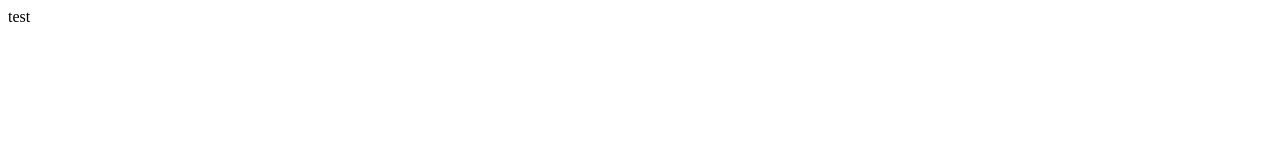
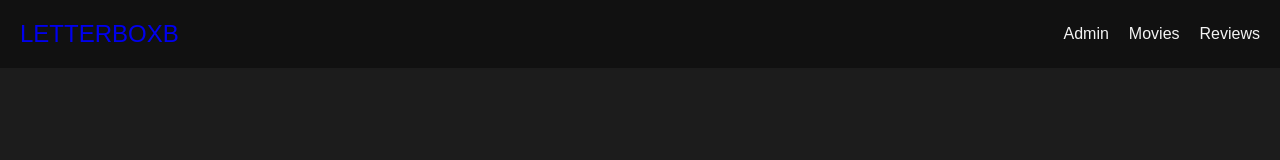
Before and after one commit to Belrayy/belrayy.github.io, a plain HTML site: page login/admin.html in a window 1280 px wide. Drawn offline with Linux system fonts and the light colour scheme; files whose address does not match are found by name.

Commit message:
login 12

```diff
--- a/login/admin.html
+++ b/login/admin.html
@@ -1,11 +1,36 @@
 <!DOCTYPE html>
 <html lang="en">
+
 <head>
     <meta charset="UTF-8">
     <meta name="viewport" content="width=device-width, initial-scale=1.0">
-    <title>Document</title>
+    <link rel="icon" href="../Pic/letterbox.ico" type="image/x-icon">
+    <link rel="stylesheet" href="../styles.css">
+    <title>LetterboxB</title>
 </head>
+
 <body>
-    test
+
+    <!-- header : pages and lang -->
+    <header>
+        <div class="navbar">
+            <div class="logo">
+                <span id="titre"><a href="../../index.html">LETTERBOXB</a></span>
+            </div>
+            <nav>
+                <ul>
+                    <li>Admin</li>
+                    <li><a href="../../HTML/movies.html" id="movie-text">Movies & shows</a></li>
+                    <li><a href="../../HTML/reviews.html" id="reviews-text">Reviews</a></li>
+                </ul>
+            </nav>
+        </div>
+    </header>
+
+
+
+    <script src="../script.js"></script>
+
 </body>
+
 </html>
--- a/script.js
+++ b/script.js
@@ -127,7 +127,7 @@ async function loadLatestMovies() {
 // Call the function to load and display the latest movies
 loadLatestMovies();
 
-document.addEventListener('DOMContentLoaded', function() {
+document.addEventListener('DOMContentLoaded', function () {
     function signin() {
         const username = document.getElementById('signInUsername').value;
         const password = document.getElementById('signInPassword').value;
@@ -174,18 +174,15 @@ document.addEventListener('DOMContentLoaded', function() {
         console.log('Found user:', user); // Debugging log
 
         if (user) {
-            console.log('User role:', user.role); // Debugging log
+            // console.log('User role:', user.role); // Debugging log
+            user.loggedIn = "true";
             if (user.role === "admin") {
-                // user.loggedIn = "true";
-                // alert('admin');
-                console.log('test:');
-                //console.log('Redirecting to admin.html'); // Debugging log
-                window.location.href = 'www.google.com'; // Redirect to admin page
-                // window.location.replace('../admin.html');
+                console.log('Redirecting to admin.html'); // Debugging log
+                window.location.href = './admin.html'; // Redirect to admin page
+                alert('Login admin!');
+
             } else {
-                user.loggedIn = "true";
-                // window.location.href = 'www.google.com';
-                // window.location.href = '../index.html';
+                window.location.href = '../index.html';
                 alert('Login successful!');
             }
             return true;
```
